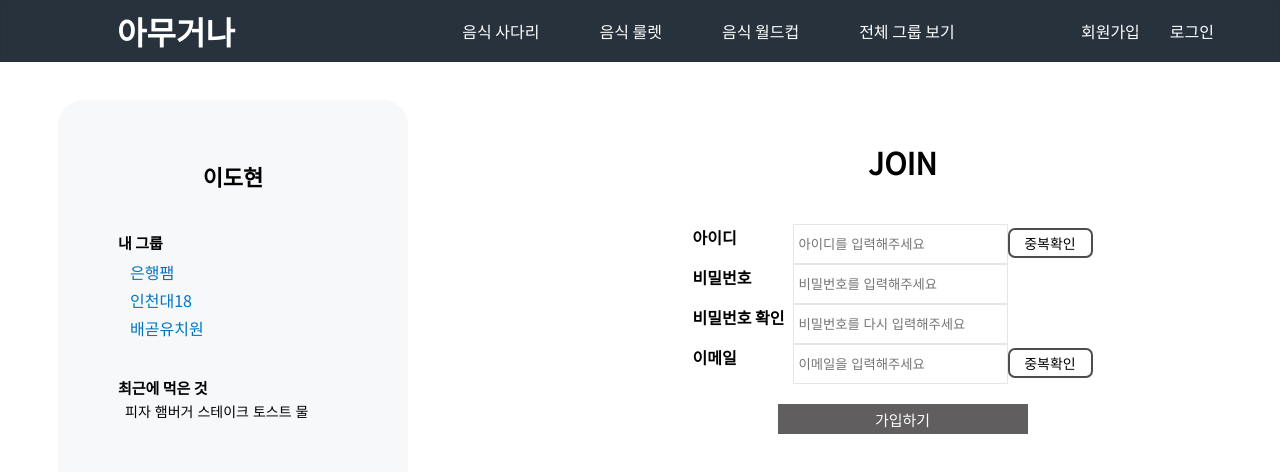
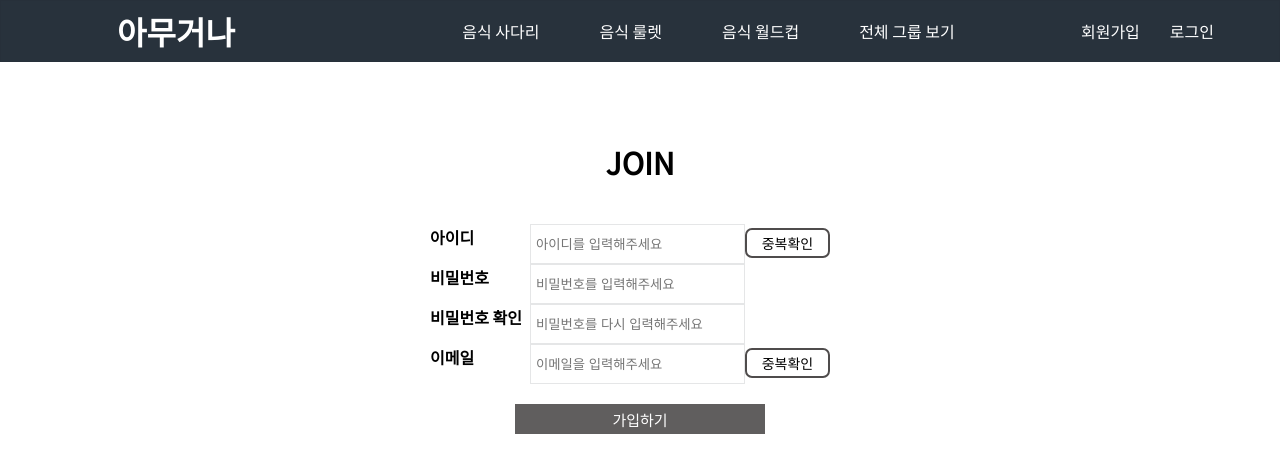
Before and after one commit to Amuguna-project/Amuguna, a React (Create React App) app: page /join in a window 1280 px wide. Shown: the top 472 px of the page. Built offline with nearby package versions, Linux system fonts and the light colour scheme.

Commit message:
왼쪽 side-menu 삭제

```diff
--- a/src/App.css
+++ b/src/App.css
@@ -13,7 +13,6 @@ body {
   font-family: 'Noto Sans KR', sans-serif;
   background-color: #fff;
   padding-top:60px;
-  padding-left: 525px;
 }
 
 ul {
--- a/src/App.js
+++ b/src/App.js
@@ -4,7 +4,6 @@ import "App.css";
 import LoginApp from "pages/Login/Login";
 import GroupsApp from "pages/Groups/Groups";
 import Header from "layouts/Header/Header";
-import Side from "layouts/Side/Side";
 import Join from "pages/Join/Join";
 import ChooseFoodMain from "pages/ChooseFoodMain/ChooseFoodMain";
 import Main from "pages/Main/Main";
@@ -13,7 +12,6 @@ function App() {
   return (
     <Router>
       <Header />
-      <Side />
       <div id="main">
         <div id="content">
           <Route exact path="/" component={Main} />
--- a/src/layouts/Side/Side.css
+++ /dev/null
@@ -1,54 +0,0 @@
-#side {
-    width: 350px;
-    position: fixed;
-    height: 80%;
-    overflow: hidden;
-    top: 100px;
-    left: 58px;
-    background-color: #f6f8fa;
-    padding: 20px 60px;
-    border-radius: 25px;
-    z-index:9999
-}
-
-.side-head .tit{
-    text-align: center;
-    padding: 40px 0;
-    font-size:22px;
-    font-weight: 700;
-}
-
-.side-menu .tit{
-    font-size:15px;
-    font-weight: 700;
-}
-
-.side-menu{
-    margin-bottom:30px;
-}
-
-.side-group ul{
-    padding: 5px 10px;
-}
-
-.side-group ul li{
-    padding:2px;
-    color: #0076C0;
-}
-
-.side-group ul li:hover{
-    cursor: pointer;
-    text-decoration: underline;
-}
-
-.recent-ate ul{
-    overflow: hidden;
-    padding: 3px 5px;
-}
-
-.recent-ate ul li{
-    color: black;
-    float: left;
-    padding:0 2px;
-    font-size:14px;
-}
--- a/src/layouts/Side/Side.js
+++ /dev/null
@@ -1,38 +0,0 @@
-import React from "react";
-import "./Side.css";
-
-const Side = () => {
-  return (
-    <div id="side">
-      <div className="side-head">
-        <div className="tit">이도현</div>
-      </div>
-
-      <div className="side-menu side-group">
-        <div className="tit">
-          <span>내 그룹</span>
-        </div>
-        <ul>
-          <li>은행팸</li>
-          <li>인천대18</li>
-          <li>배곧유치원</li>
-        </ul>
-      </div>
-
-      <div className="side-menu recent-ate">
-        <div className="tit">
-          <span>최근에 먹은 것</span>
-        </div>
-        <ul>
-          <li>피자</li>
-          <li>햄버거</li>
-          <li>스테이크</li>
-          <li>토스트</li>
-          <li>물</li>
-        </ul>
-      </div>
-    </div>
-  );
-};
-
-export default Side;
--- a/src/pages/ChooseFoodMain/ChooseFoodMain.css
+++ b/src/pages/ChooseFoodMain/ChooseFoodMain.css
@@ -13,7 +13,6 @@
   overflow-x: hidden;
   margin-right: auto;
   margin-left: auto;
-  padding-top: 60px;
 }
 
 .food-tit {
```
